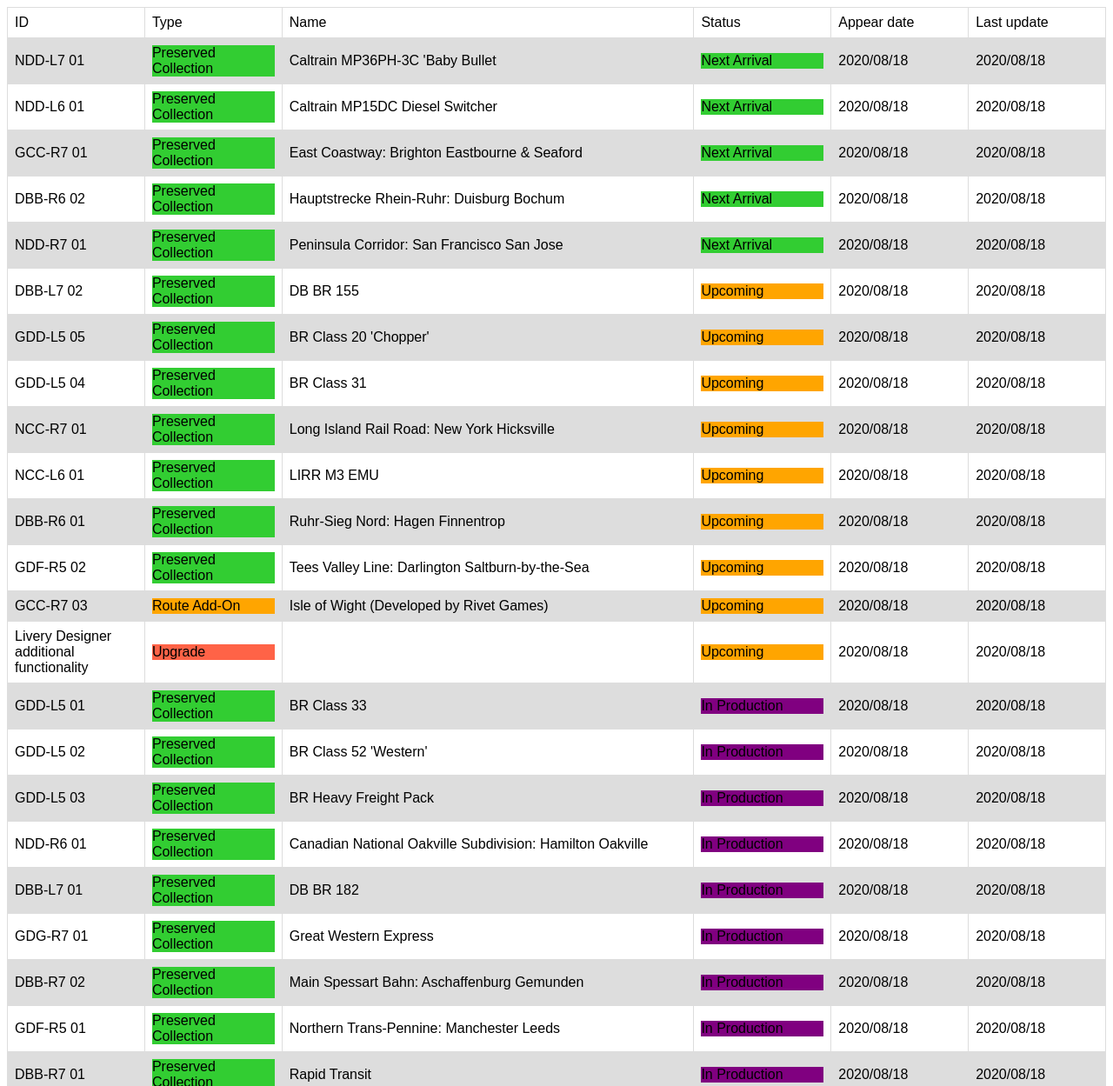
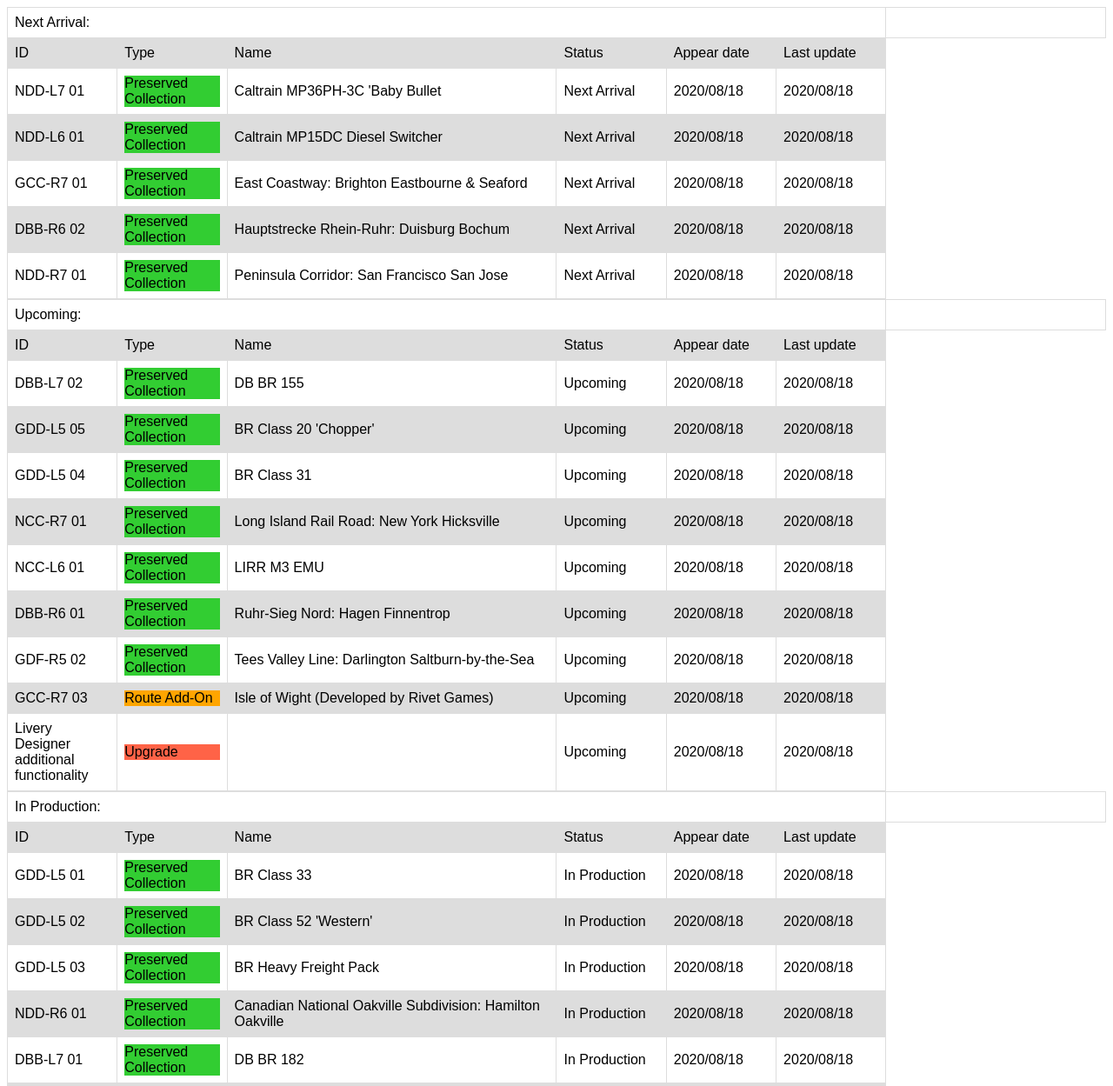
Before and after one commit to MrAsieru/TSWRoadmapTracker, a plain HTML site: page index.html in a window 1280 px wide. Shown: the top 1249 px of the page at 87% size. Drawn offline with Linux system fonts and the light colour scheme.

Commit message:
Update table layout

```diff
--- a/index.html
+++ b/index.html
@@ -19,8 +19,97 @@ tr:nth-child(even) {
 </style>
 </head>
 <body>
-<div>
- <table id="projTable">
+<div id="nextAr">
+ <table id="nextArTable">
+  <tr>
+   <td colspan="6">Next Arrival:</td>
+   <td></td>
+  </tr>
+  <tr>
+   <td style="width: 10%;">ID</td>
+   <td style="width: 10%;">Type</td>
+   <td style="width: 30%;">Name</td>
+   <td style="width: 10%;">Status</td>
+   <td style="width: 10%;">Appear date</td>
+   <td style="width: 10%;">Last update</td>
+  </tr>
+ </table>
+</div>
+
+<div id="upcoming">
+ <table id="upcomingTable">
+  <tr>
+   <td colspan="6">Upcoming:</td>
+   <td></td>
+  </tr>
+  <tr>
+   <td style="width: 10%;">ID</td>
+   <td style="width: 10%;">Type</td>
+   <td style="width: 30%;">Name</td>
+   <td style="width: 10%;">Status</td>
+   <td style="width: 10%;">Appear date</td>
+   <td style="width: 10%;">Last update</td>
+  </tr>
+ </table>
+</div>
+
+<div id="inProd">
+ <table id="inProdTable">
+  <tr>
+   <td colspan="6">In Production:</td>
+   <td></td>
+  </tr>
+  <tr>
+   <td style="width: 10%;">ID</td>
+   <td style="width: 10%;">Type</td>
+   <td style="width: 30%;">Name</td>
+   <td style="width: 10%;">Status</td>
+   <td style="width: 10%;">Appear date</td>
+   <td style="width: 10%;">Last update</td>
+  </tr>
+ </table>
+</div>
+
+<div id="inPlan">
+ <table id="inPlanTable">
+  <tr>
+   <td colspan="6">In Planning:</td>
+   <td></td>
+  </tr>
+  <tr>
+   <td style="width: 10%;">ID</td>
+   <td style="width: 10%;">Type</td>
+   <td style="width: 30%;">Name</td>
+   <td style="width: 10%;">Status</td>
+   <td style="width: 10%;">Appear date</td>
+   <td style="width: 10%;">Last update</td>
+  </tr>
+ </table>
+</div>
+
+<div id="rel">
+ <table id="relTable">
+  <tr>
+   <td colspan="6">Released:</td>
+   <td></td>
+  </tr>
+  <tr>
+   <td style="width: 10%;">ID</td>
+   <td style="width: 10%;">Type</td>
+   <td style="width: 30%;">Name</td>
+   <td style="width: 10%;">Status</td>
+   <td style="width: 10%;">Appear date</td>
+   <td style="width: 10%;">Last update</td>
+  </tr>
+ </table>
+</div>
+
+<div id="can">
+ <table id="canTable">
+  <tr>
+   <td colspan="6">Canceled:</td>
+   <td></td>
+  </tr>
   <tr>
    <td style="width: 10%;">ID</td>
    <td style="width: 10%;">Type</td>
@@ -37,9 +126,14 @@ tr:nth-child(even) {
   var proj = data.Projects;
   console.log(data.Projects);
 
-  var table = document.getElementById("projTable");
-  document.getElementById("projTable").style.wordWrap = "break-word";
+  document.getElementById("nextArTable").style.wordWrap = "break-word";
+  document.getElementById("upcomingTable").style.wordWrap = "break-word";
+  document.getElementById("inProdTable").style.wordWrap = "break-word";
+  document.getElementById("inPlanTable").style.wordWrap = "break-word";
+  document.getElementById("relTable").style.wordWrap = "break-word";
+  document.getElementById("canTable").style.wordWrap = "break-word";
   for (var i in proj){
+   var table = selectTable(proj[i].timeline.status[proj[i].timeline.status.length - 1]);
    var row = table.insertRow();
    var id = row.insertCell();
    id.innerHTML = proj[i].id;
@@ -82,23 +176,33 @@ tr:nth-child(even) {
    case "Released":
    start = '<p style="background-color:Magenta;">';
    break;
+  }
+  return (start+type+"</p>")
+ }
+
+ function selectTable(status){
+  var result = "";
+  switch(status) {
    case "Next Arrival":
-   start = '<p style="background-color:LimeGreen;">';
+   result = "nextArTable";
    break;
    case "Upcoming":
-   start = '<p style="background-color:Orange;">';
+   result = "upcomingTable";
    break;
    case "In Production":
-   start = '<p style="background-color:Purple;">';
+   result = "inProdTable";
    break;
    case "In Planning":
-   start = '<p style="background-color:Blue;">';
+   result = "inPlanTable";
+   break;
+   case "Released":
+   result = "relTable";
    break;
    case "Canceled":
-   start = '<p style="background-color:Red;">';
+   result = "canTable";
    break;
   }
-  return (start+type+"</p>")
+  return document.getElementById(result);
  }
  createTable();
 </script>
```
